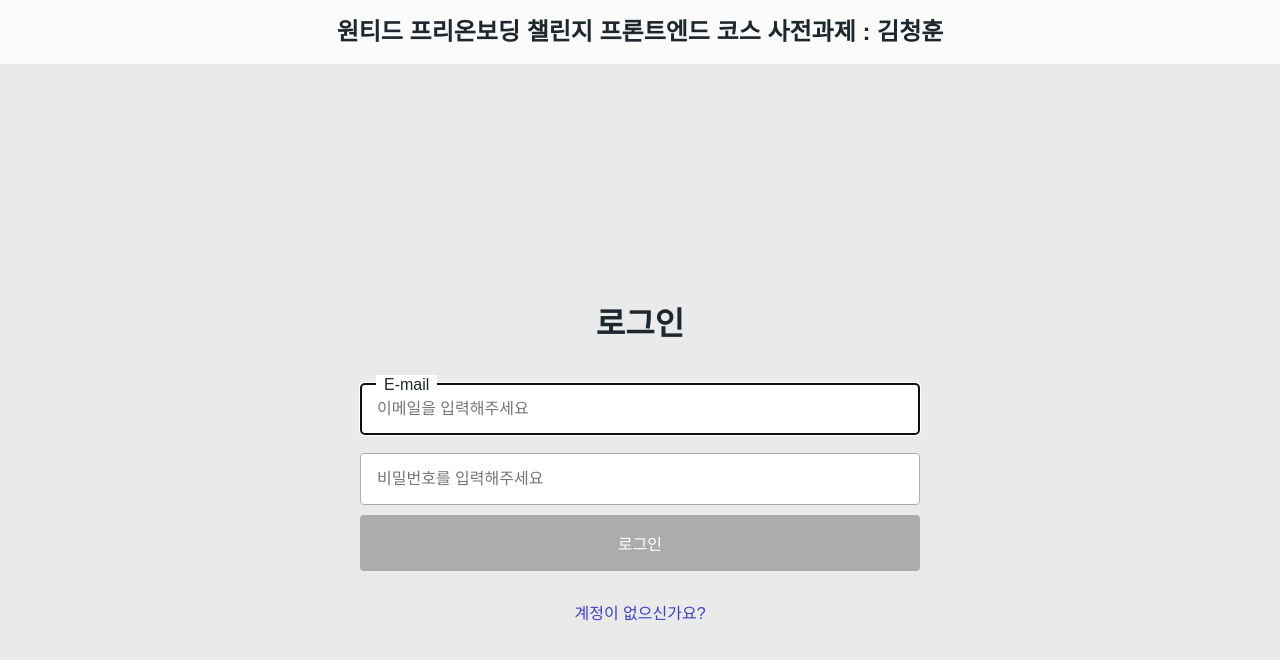
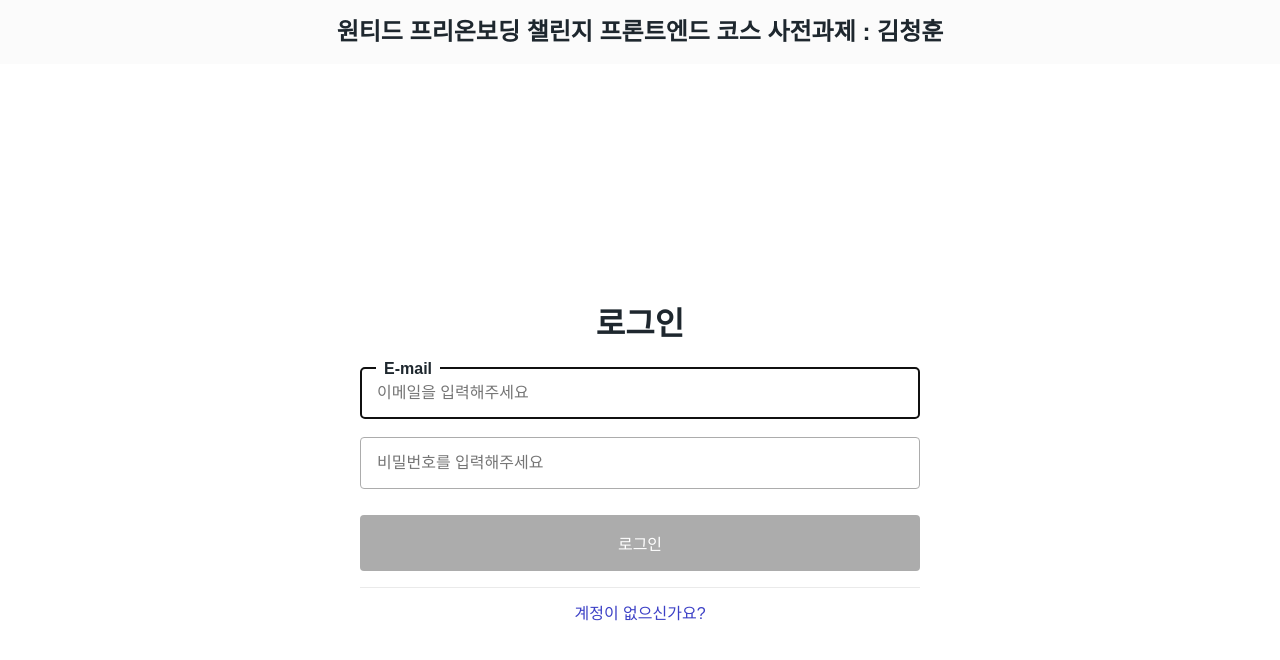
Before and after one commit to clean-teach/wanted-pre-onboarding-frontend, a React (Create React App) app: page /signin in a window 1280 px wide. Shown: the top 660 px of the page. Built offline with nearby package versions, Linux system fonts and the light colour scheme.

Commit message:
스타일 수정 및 에러 표시

```diff
--- a/src/assets/styles/GlobalStyle.tsx
+++ b/src/assets/styles/GlobalStyle.tsx
@@ -78,10 +78,14 @@ button {
     cursor: default;
     background: ${(props) => props.theme.grayColor};
   }
-  &.cancel {
+  &.secondary {
     border: 1px solid ${(props) => props.theme.grayColor};
     background: none;
     color: ${(props) => props.theme.txtColor};
+  }
+  &.delete {
+    background: ${(props) => props.theme.negativePointColor};
+    color: ${(props) => props.theme.bgColor1};
   }
 }
 input[type='text'], input[type='password'], input[type='email'], textarea {
@@ -93,7 +97,6 @@ input[type='text'], input[type='password'], input[type='email'], textarea {
   &.warning {
     border-color: ${(props) => props.theme.negativeAssistanceColor};
     outline-color: ${(props) => props.theme.assistanceColor};
-    background-color: ${(props) => props.theme.negativeDominantColor};
     border-width: .125rem;
     &:focus {
       border-color: #333333;
@@ -122,10 +125,11 @@ export const AuthArea = styled.div`
   justify-content: center;
   align-items: center;
   flex-direction: column;
+  background-color: ${(props) => props.theme.bgColor1};
   h2 {
     font-size: 2rem;
     font-weight: bold;
-    margin-bottom: 2rem;
+    margin-bottom: 1rem;
   }
   form {
     width: 560px;
@@ -135,6 +139,7 @@ export const AuthArea = styled.div`
     button {
       font-size: 1rem;
       padding: 1rem;
+      margin-top: 1rem;
     }
     .input-area {
       position: relative;
@@ -144,13 +149,15 @@ export const AuthArea = styled.div`
       position: absolute;
       top: 0;
       left: 1rem;
-      background-color: #ffffff;
       padding: 0 0.5rem;
-      display: none;
+      transform: scaley(0);
+      transition: 0.2s;
+      font-weight: bold;
+      background-color: ${(props) => props.theme.bgColor1};
     }
     input:focus {
       & + label {
-        display: block;
+        transform: scaley(1);
       }
     }
   }
--- a/src/components/layouts/HeaderPresentational.tsx
+++ b/src/components/layouts/HeaderPresentational.tsx
@@ -37,7 +37,7 @@ function HeaderPresentational({ isAccess, onLogOut }: IProps) {
       <Title>원티드 프리온보딩 챌린지 프론트엔드 코스 사전과제 : 김청훈</Title>
       <nav>
         {isAccess && (
-          <Btn as="button" onClick={onLogOut}>
+          <Btn as="button" onClick={onLogOut} className="secondary">
             로그아웃
           </Btn>
         )}
--- a/src/components/pages/auths/SignIn.tsx
+++ b/src/components/pages/auths/SignIn.tsx
@@ -10,7 +10,7 @@ import { useSetRecoilState } from 'recoil';
 import { atomIsAccess } from '../../../atoms/atoms';
 
 function SignIn() {
-  const [fetchError, setFetchError] = useState(null);
+  const [fetchError, setFetchError] = useState<string | null>(null);
   const { register, watch, handleSubmit } = useForm<ISignInForm>();
   const navigate = useNavigate();
   const IsAccess = useSetRecoilState(atomIsAccess);
@@ -42,7 +42,11 @@ function SignIn() {
       })
       .catch((error) => {
         console.error(error);
-        setFetchError(error.response.data.message);
+        setFetchError(
+          error.response.status === 401
+            ? '아이디 or 패스워드를 확인해주세요.'
+            : null,
+        );
       });
   };
 
@@ -61,7 +65,7 @@ function SignIn() {
               pattern: regExpEmail,
             })}
             autoFocus={true}
-            className={successEmail ? 'success' : undefined}
+            className={successEmail ? 'success' : ''}
           />
           <label htmlFor="emailInput">E-mail</label>
         </div>
@@ -75,7 +79,7 @@ function SignIn() {
               required: '비밀번호는 8자리 이상이어야 합니다.',
               minLength: 8,
             })}
-            className={successPassword ? 'success' : undefined}
+            className={successPassword ? 'success' : ''}
           />
           <label htmlFor="passwordInput">Password</label>
         </div>
--- a/src/components/todos/CreateTodo.tsx
+++ b/src/components/todos/CreateTodo.tsx
@@ -34,8 +34,13 @@ interface IProps {
 function CreateTodo({ access_token }: IProps) {
   const setTodos = useSetRecoilState(atomTodos);
 
-  const { register, watch, handleSubmit, setValue } =
-    useForm<ICreateTodoForm>();
+  const {
+    register,
+    watch,
+    handleSubmit,
+    setValue,
+    formState: { errors },
+  } = useForm<ICreateTodoForm>();
 
   const handleCreateTodo = ({ newTodoContent }: ICreateTodoForm) => {
     fetchCreateTodo({ access_token, todo: newTodoContent })
@@ -52,7 +57,9 @@ function CreateTodo({ access_token }: IProps) {
         });
         setValue('newTodoContent', '');
       })
-      .catch((error) => console.error(error));
+      .catch((error) => {
+        console.error(error);
+      });
   };
 
   return (
@@ -71,6 +78,9 @@ function CreateTodo({ access_token }: IProps) {
         {watch().newTodoContent?.length > 20 && (
           <p className="warning">할 일은 20자 이내로 작성해 주세요</p>
         )}
+        {errors ? (
+          <p className="warning">{errors.newTodoContent?.message}</p>
+        ) : null}
         <button type="submit" data-testid="new-todo-add-button">
           할 일 생성
         </button>
--- a/src/components/todos/TodoItem.tsx
+++ b/src/components/todos/TodoItem.tsx
@@ -15,27 +15,38 @@ const Wrapper = styled(Box)`
   display: flex;
   justify-content: space-between;
   align-content: center;
-
+  flex-wrap: wrap;
+  gap: 1rem;
   & + & {
     margin-top: 1rem;
   }
-  &.isClicked {
-    font-weight: bold;
-    transform: scale(1.04);
-    box-shadow: 0 0 2rem rgba(0, 0, 0, 0.4);
-    transition: 0.2s;
-  }
-  a {
+  .text {
     display: flex;
     align-items: center;
-    &:hover {
-      text-shadow: 2px 2px 1px rgba(0, 0, 0, 0.5);
+    flex: 1;
+  }
+  form {
+    display: flex;
+    flex: 1;
+    input[type='text'],
+    input[type='password'],
+    input[type='email'],
+    textarea {
+      width: auto;
+      flex: 1;
     }
   }
 `;
 const ButtonArea = styled.div`
   padding: 0.5rem;
   background: none;
+  display: inline-block;
+  button {
+    padding: 0.25rem 0.5rem;
+    & + button {
+      margin-left: 0.5rem;
+    }
+  }
 `;
 
 interface IProps {
@@ -120,6 +131,7 @@ function TodoItem({ access_token, todoData }: IProps) {
               type="button"
               data-testid="cancel-button"
               onClick={handleToggleModifyMode}
+              className="secondary"
             >
               취소
             </button>
@@ -127,12 +139,13 @@ function TodoItem({ access_token, todoData }: IProps) {
         </form>
       ) : (
         <>
-          {todo}
+          <div className="text">{todo}</div>
           <ButtonArea>
             <button
               type="button"
               data-testid="modify-button"
               onClick={handleToggleModifyMode}
+              className="secondary"
             >
               수정
             </button>
@@ -140,6 +153,7 @@ function TodoItem({ access_token, todoData }: IProps) {
               type="button"
               data-testid="delete-button"
               onClick={handleRemove}
+              className="delete"
             >
               삭제
             </button>
```
